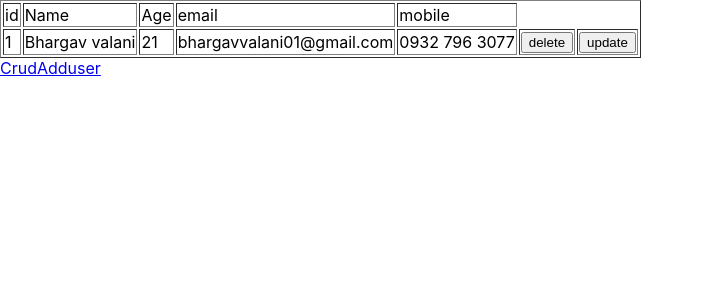
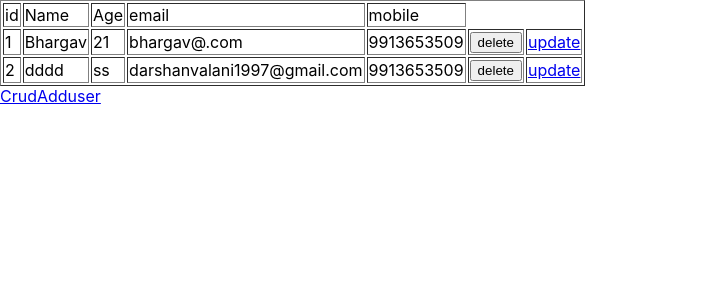
Before and after one commit to Bhargav-2808/merncrud, a React (Create React App) app in the folder mernapp/: page / in a window 1280 px wide. Shown: the top 300 px of the page, without its empty margins (0-704 px from the left). Built offline with nearby package versions, Linux system fonts and the light colour scheme; data requests are answered from the project's data file.

Commit message:
frontend completed

```diff
--- a/mernapp/src/Adduser.js
+++ b/mernapp/src/Adduser.js
@@ -81,7 +81,7 @@ const initialvalue = {
       </form>
       <button type="submit" onClick={() => onValueChange()}>
                 Submit
-              </button>
+      </button>
     </>
   );
 };
--- a/mernapp/src/Crud.js
+++ b/mernapp/src/Crud.js
@@ -45,7 +45,7 @@ const Crud = () => {
                                     <td>{dataset.email}</td>
                                     <td>{dataset.mobile}</td>
                                     <td><button onClick={() => deleteUserData(dataset.id)}> delete</button></td>
-                                    <td><button component={Link} to={`/edit/${dataset.id}`} >update</button></td>
+                                    <td><Link  to={`/edit/${dataset.id}`} >update</Link></td>
                                 </tr>
                             )
 
--- a/mernapp/src/Edituser.js
+++ b/mernapp/src/Edituser.js
@@ -14,27 +14,27 @@ const initialvalue = {
 const Edituser = () => {
     const [user, setUser] = useState(initialvalue);
     const { name, age, email, mobile } = user;
-    const id = useParams();
+    const {id} = useParams();
 
 
-    useEffect(() => {
-        loadUserDetails();
-    }, []);
+    // useEffect(() => {
+    //     loadUserDetails();
+    // }, []);
 
-    const loadUserDetails = async () => {
-        const response = await addusers(id);
-        setUser(response.data);
-    }
+    // const loadUserDetails = async () => {
+    //     const response = await addusers(id);
+    //     setUser(response.data);
+    // }
 
-
+    const commonFormSet = (e) => {
+        setUser({ ...user, [e.target.name]: e.target.value });
+    };
 
     const onValueChange = async () => {
-        const response = await editUser(id, user);
+        const response =   await editUser(id, user);
 
     };
-    const commonFormSet = (e) => {
-        setUser({ ...user, [e.target.name]: [e.target.value] });
-    };
+
 
 
 
--- a/mernapp/src/Path.js
+++ b/mernapp/src/Path.js
@@ -10,8 +10,8 @@ const Path = () =>{
         <>
             <Routes>
                 <Route exact path="/" element={<Crud />}></Route>
-                <Route exact path="/edit/:id"  element = {<Edituser />} > </Route>
-                <Route exact path="/Adduser" element={<Adduser/>}></Route>
+                <Route  path="/edit/:id"  element = {<Edituser />} > </Route>
+                <Route exact path="/adduser" element={<Adduser/>}></Route>
 
             </Routes>
         </>
--- a/mernapp/src/api.js
+++ b/mernapp/src/api.js
@@ -2,8 +2,9 @@ import axios from 'axios';
 
 const url ="http://localhost:3003/users";
 
-const getusers = async () =>{
-    return  await axios.get(url);
+const getusers = async (id) =>{
+    id = id || '';
+    return  await axios.get(`${url}/${id}`);
 }
 
 const addusers = async (user) =>{
--- a/mernapp/src/db.json
+++ b/mernapp/src/db.json
@@ -1,11 +1,18 @@
 {
   "users": [
     {
-      "name": "Bhargav valani",
+      "name": "Bhargav",
       "age": "21",
-      "email": "bhargavvalani01@gmail.com",
-      "mobile": "0932 796 3077",
+      "email": "bhargav@.com",
+      "mobile": "9913653509",
       "id": 1
+    },
+    {
+      "name": "dddd",
+      "age": "ss",
+      "email": "darshanvalani1997@gmail.com",
+      "mobile": "9913653509",
+      "id": 2
     }
   ]
 }
```
